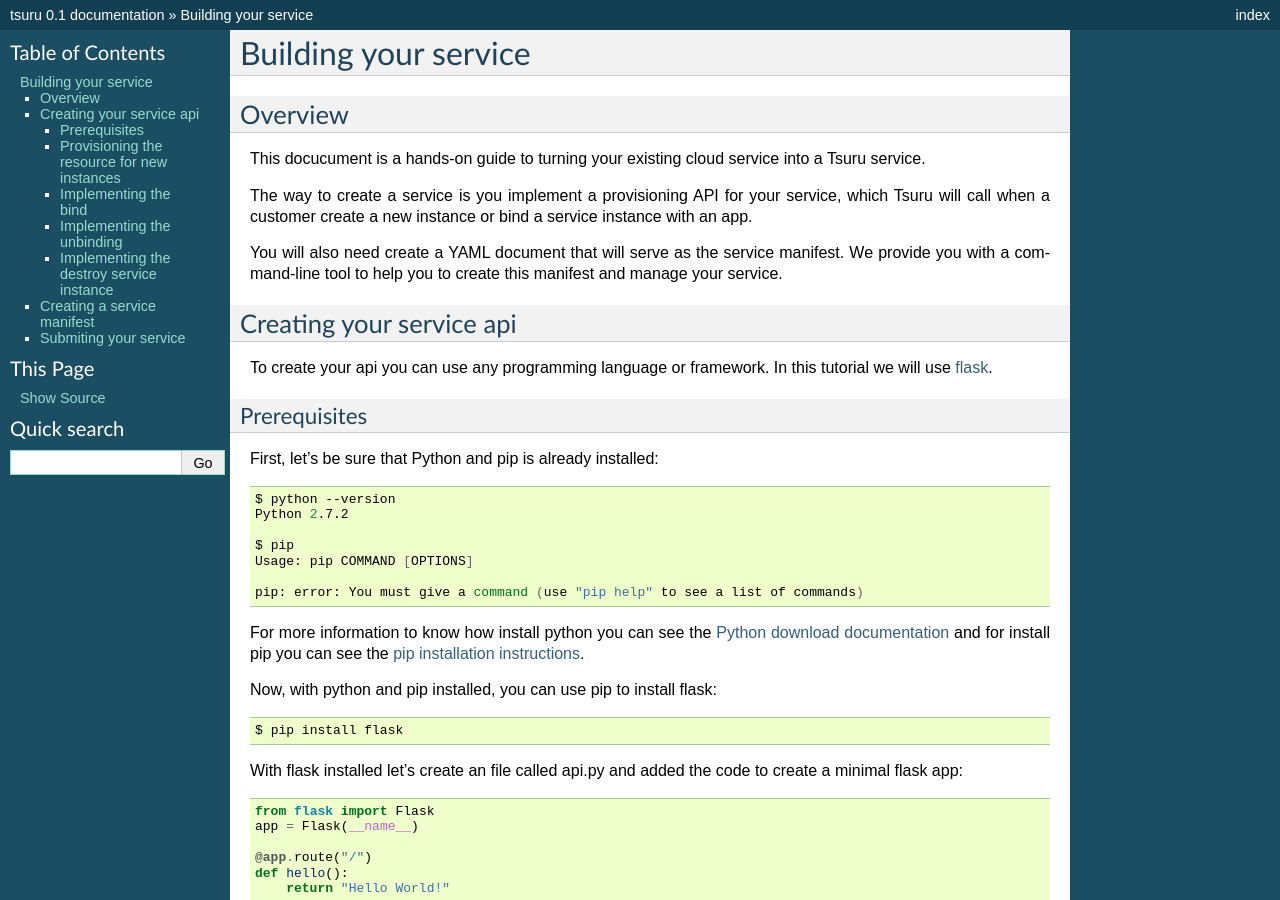
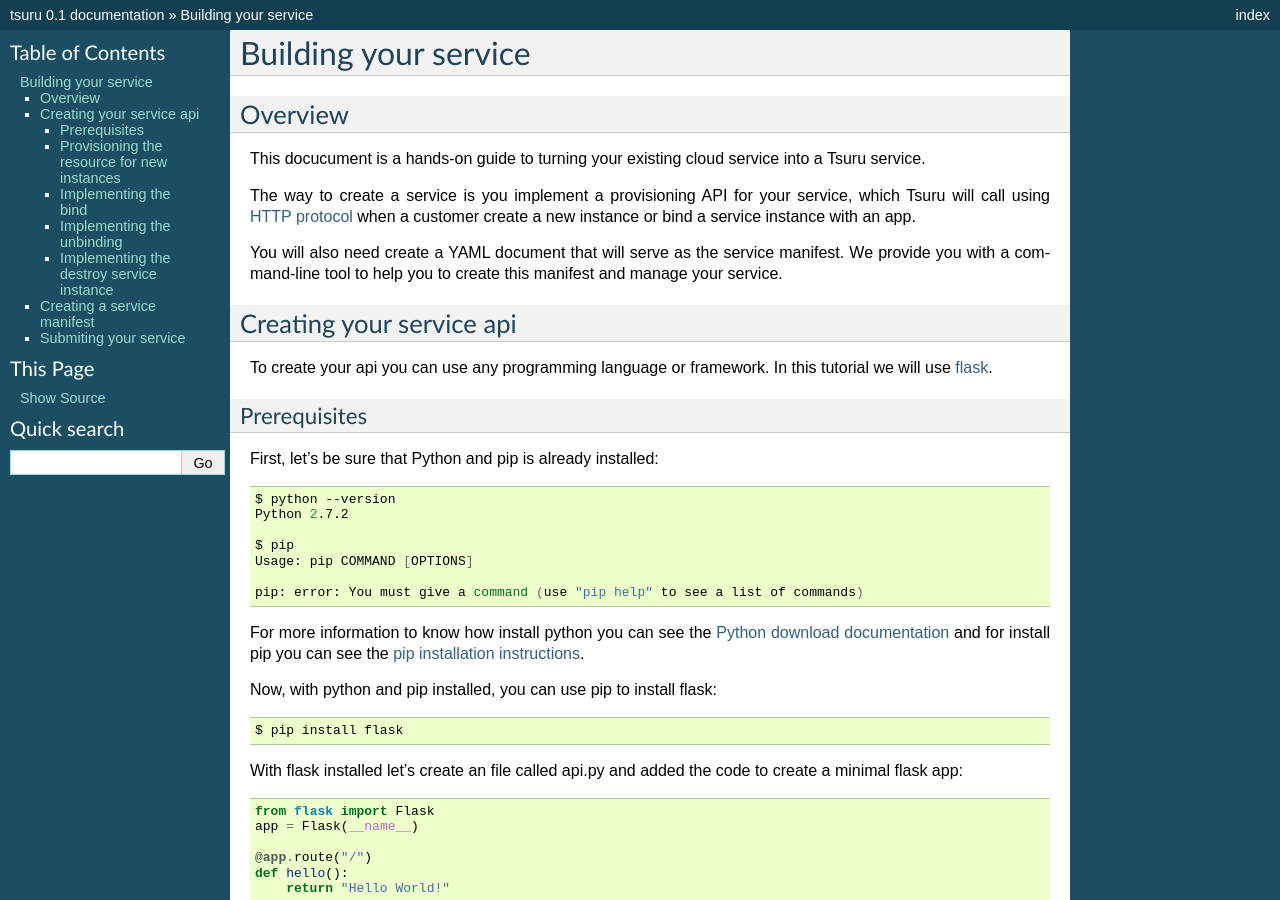
Before and after one commit to tsuru/tsuru, a Sphinx documentation site: the page built from docs/services/build.rst, in a window 1280 px wide and 900 px high. Built offline with Sphinx 7.4.7, drawn with Linux system fonts in a browser that asks for light colours.

Commit message:
added a reference for http methods in building your service tutorial

```diff
--- a/docs/services/build.rst
+++ b/docs/services/build.rst
@@ -7,7 +7,7 @@ Overview
 
 This docucument is a hands-on guide to turning your existing cloud service into a Tsuru service.
 
-The way to create a service is you implement a provisioning API for your service, which Tsuru will call when a customer create a new instance or bind a service instance with an app.
+The way to create a service is you implement a provisioning API for your service, which Tsuru will call using `HTTP protocol <http://en.wikipedia.org/wiki/Hypertext_Transfer_Protocol#Request_methods>`_ when a customer create a new instance or bind a service instance with an app.
 
 You will also need create a YAML document that will serve as the service manifest. We provide you with a command-line tool to help you to create this manifest and manage your service.
 
```
